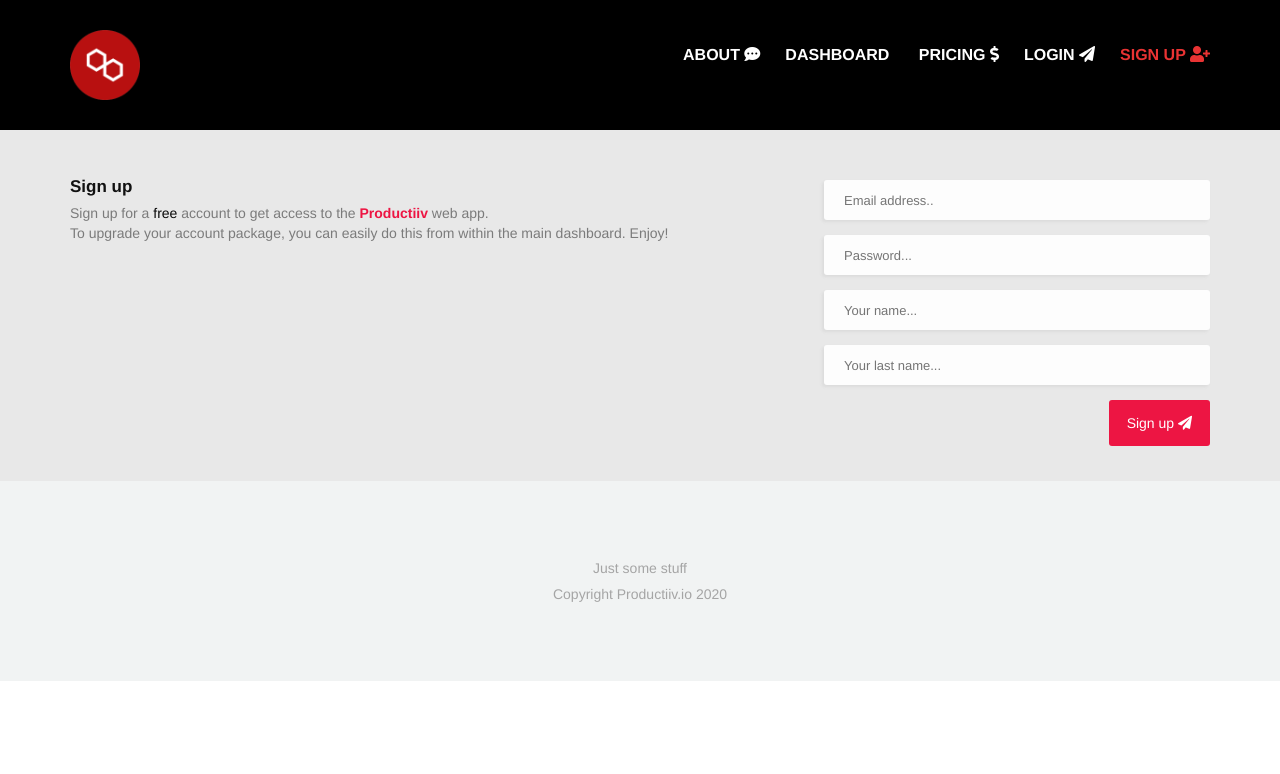
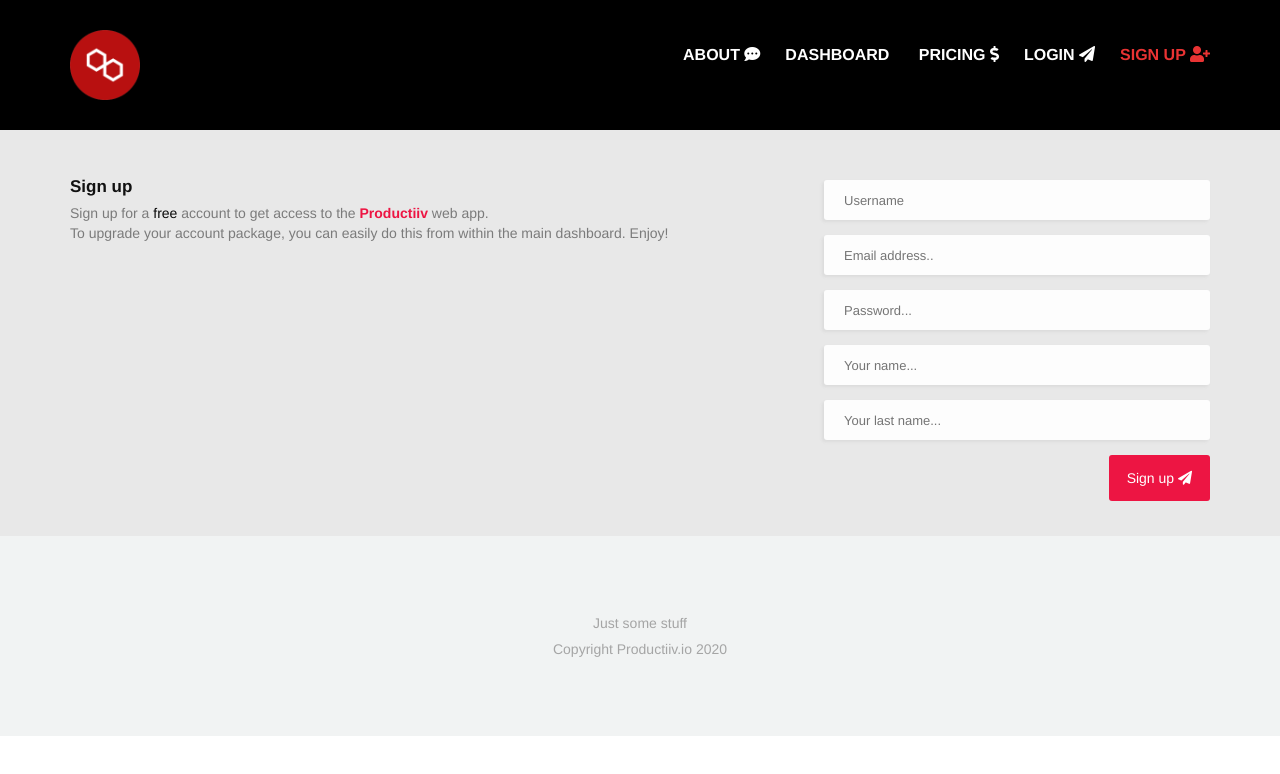
Before and after one commit to Mikkelzu/productiiv.client, a React (Create React App) app: page /signup in a window 1280 px wide. Shown: the top 774 px of the page. Built offline with nearby package versions, Linux system fonts and the light colour scheme; some icons are missing.

Commit message:
basic implementation to contact the /register api

```diff
--- a/src/pages/signup/signup.js
+++ b/src/pages/signup/signup.js
@@ -1,9 +1,48 @@
 import React from 'react';
 import NavbarComponent from '../../page-components/navbar.component';
+import axios from 'axios';
+import { Redirect } from 'react-router-dom';
 
 export default class Signup extends React.Component {
+    constructor() {
+        super();
+
+        this.state = {
+            redirect: false,
+            access_token: ''
+        }
+
+    }
+
+    handleSubmit = (event) => {
+        event.preventDefault();
+
+        const payload = {
+            username: event.target.username.value,
+            email: event.target.email.value,
+            password: event.target.password.value,
+            firstName: event.target.firstName.value,
+            lastName: event.target.lastName.value,
+
+        };
+
+        axios.post('http://localhost:3000/regiser', payload)
+            .then(res => {
+                // todo check for errors.
+            })
+            .catch(err => {
+                console.log(err)
+            })
+
+    }
 
     render() {
+
+        const { redirect } = this.state;
+        if (redirect) {
+            return <Redirect to="/login" />
+        }
+
         return (
             <div style={{ backgroundColor: 'black' }}>
                 <div className="container" >
@@ -19,7 +58,12 @@ export default class Signup extends React.Component {
                             </p>
                         </div>
                         <div className="newsletter-form">
-                            <form className="form-wrapper">
+                            <form className="form-wrapper" onSubmit={this.handleSubmit}>
+
+                            <div className="form-group">
+                                    <input id="username" className="form-control" name="username" type="text" placeholder="Username" required="" />
+                                </div>
+
                                 <div className="form-group">
                                     <input id="email" className="form-control" name="email" type="email" placeholder="Email address.." required="" />
                                 </div>
```
